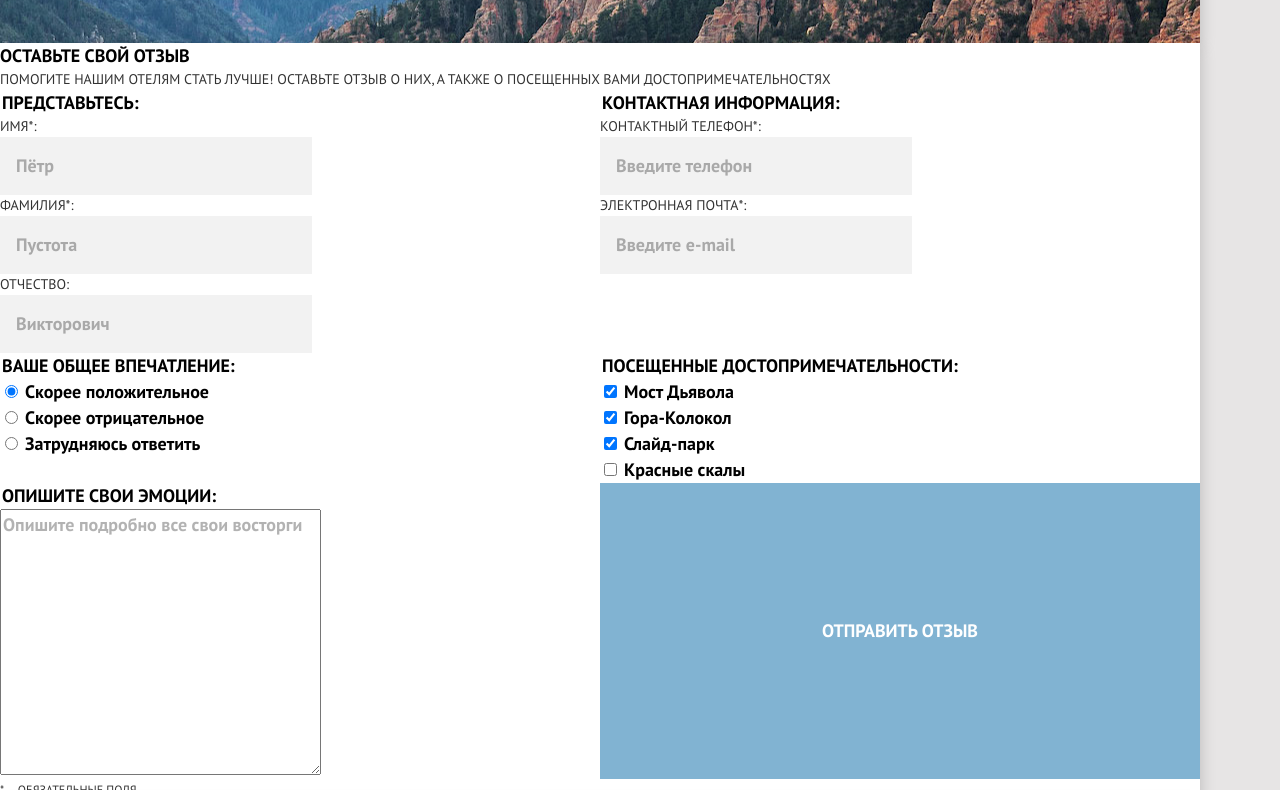
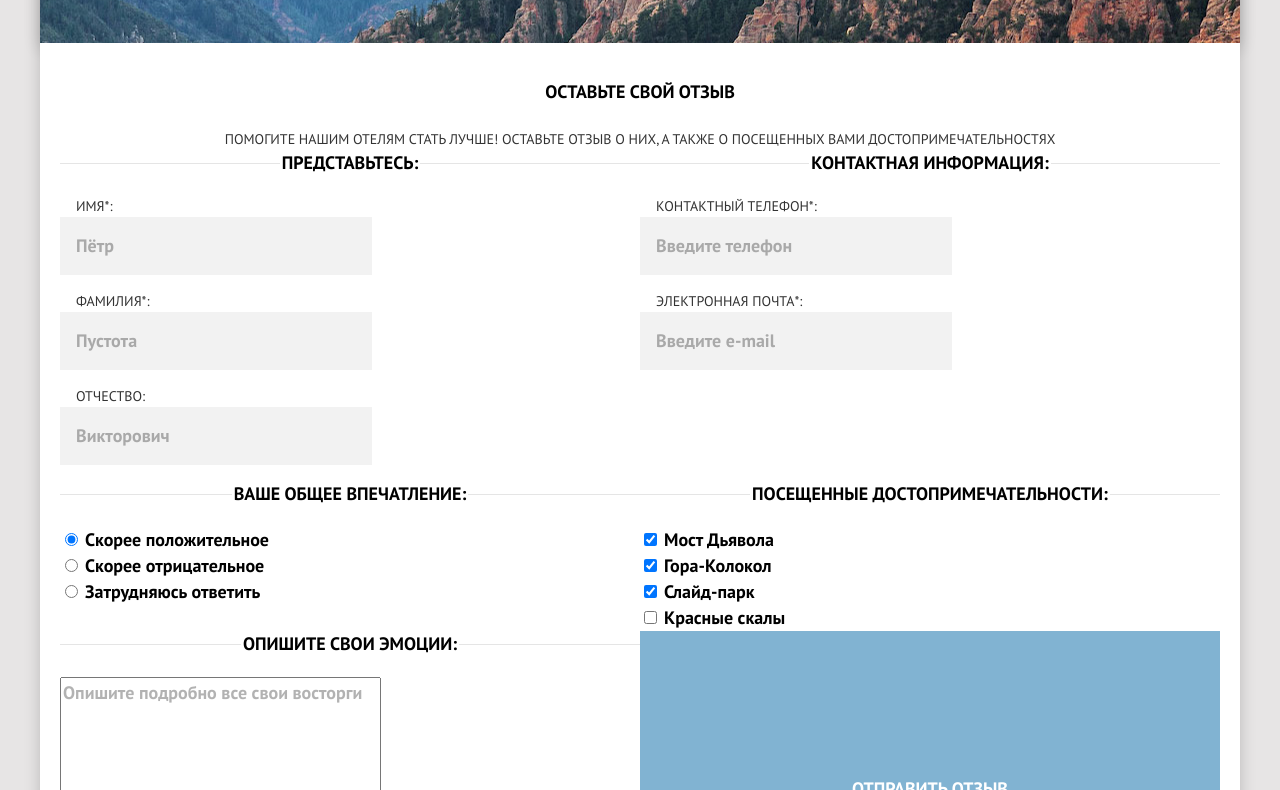
Before and after one commit to htmlacademy-adaptive/260671-sedona-26, a website: page source/form.html in a window 1280 px wide. Shown: the part 171-961 px from the top of the page. Drawn offline with nearby package versions, Linux system fonts and the light colour scheme; files that its build step writes are made by us from their sources.

Commit message:
added paddings and margins to form page

```diff
--- a/source/form.html
+++ b/source/form.html
@@ -7,6 +7,7 @@
     <link rel="stylesheet" href="css/style.css">
   </head>
   <body class="page__body">
+    <div class="page__container">
       <header class="main-header">
         <a class="main-header__logo" href="index.html">
           <img src="img/logo.svg" width="185" height="96" alt="Городок Седона.">
@@ -63,12 +64,12 @@
             </fieldset>
             <fieldset class="feedback__fieldset feedback__form--contact-info feedback-contact-info">
               <legend class="feedback__text">Контактная информация:</legend>
-            <ul class="feedback__list feedback-contact-info__list">
-              <li class="feedback-contact-info__item">
+              <ul class="feedback__list feedback__list--contact-info">
+                <li class="feedback__item--contact-info">
                   <label class="feedback__label" for="feedback-phone">Контактный телефон*:</label>
                   <input class="feedback__input feedback__input-contact" type="text" name="feedback-phone-field" id="feedback-phone" placeholder="Введите телефон" required>
                 </li>
-              <li class="feedback-contact-info__item">
+                <li class="feedback__item--contact-info">
                   <label class="feedback__label" for="feedback-email">Электронная почта*:</label>
                   <input class="feedback__input feedback__input-contact" type="text" name="feedback-email-field" id="feedback-email" placeholder="Введите e-mail" required>
                 </li>
@@ -165,6 +166,7 @@
           </a>
         </div>
       </footer>
+    </div>
   </body>
 
 </html>
--- a/source/less/blocks/advantages.less
+++ b/source/less/blocks/advantages.less
@@ -1,5 +1,4 @@
 .advantages {
-  box-shadow: 0 5px 15px rgba(0, 1, 1, 0.2);
   max-width: @mobile-width;
   background-color: #ffffff;
 
--- a/source/less/blocks/feedback-contact-info.less
+++ /dev/null
@@ -1,4 +0,0 @@
-.feedback-contact-info__item {
-    display: flex;
-    flex-direction: column;
-}
--- a/source/less/blocks/feedback.less
+++ b/source/less/blocks/feedback.less
@@ -1,7 +1,9 @@
 .feedback {
   max-width: @mobile-width;
   background-color: #ffffff;
-  box-shadow: 0 5px 15px rgba(0, 1, 1, 0.2);
+  padding-top: 36px;
+  padding-left: 20px;
+  padding-right: 20px;
 
   @media (min-width: @tablet-width) {
     max-width: @tablet-width;
@@ -53,24 +55,9 @@
 }
 
 .feedback__title {
+  text-align: center;
   margin: 0;
-
-  font-family: "PT Sans", sans-serif;
-  font-size: 18px;
-  line-height: 26px;
-  font-weight: 700;
-  color: #000000;
-  text-transform: uppercase;
-}
-
-.feedback__fieldset {
-  margin: 0;
-  padding: 0;
-  border: none;
-}
-
-.feedback__text {
-  margin: 0;
+  margin-bottom: 24px;
 
   font-family: "PT Sans", sans-serif;
   font-size: 18px;
@@ -81,6 +68,7 @@
 }
 
 .feedback__description {
+  text-align: center;
   margin: 0;
 
   font-family: "PT Sans", sans-serif;
@@ -91,8 +79,29 @@
   text-transform: uppercase;
 }
 
+.feedback__fieldset {
+  margin: 0;
+  padding: 0;
+  border: none;
+  border-top: 1px solid #e5e5e5;
+}
+
+.feedback__text {
+  margin: 0;
+  margin-bottom: 20px;
+  text-align: center;
+
+  font-family: "PT Sans", sans-serif;
+  font-size: 18px;
+  line-height: 26px;
+  font-weight: 700;
+  color: #000000;
+  text-transform: uppercase;
+}
+
 .feedback__label {
   margin: 0;
+  margin-left: 16px;
 
   font-family: "PT Sans", sans-serif;
   font-size: 14px;
@@ -104,6 +113,7 @@
 
 .feedback__input {
   margin: 0;
+  margin-bottom: 16px;
   background-color: #f2f2f2;
   border: none;
   padding: 16px;
@@ -141,6 +151,11 @@
   margin: 0;
   padding: 0;
   list-style-type: none;
+}
+
+.feedback__item--contact-info {
+  display: flex;
+  flex-direction: column;
 }
 
 .feedback__label-radio {
--- a/source/less/blocks/main-footer.less
+++ b/source/less/blocks/main-footer.less
@@ -2,9 +2,11 @@
   display: flex;
   flex-direction: column;
   justify-content: center;
+  align-items: center;
   max-width: @mobile-width;
   background-color: #ffffff;
-  box-shadow: 0 5px 15px rgba(0, 1, 1, 0.2);
+  padding-top: 28px;
+  padding-bottom: 23px;
 
   @media (min-width: @tablet-width) {
     flex-direction: row;
@@ -22,6 +24,7 @@
 
 .main-footer__hashtag {
   margin: 0;
+  margin-bottom: 33px;
 
   font-family: "PT Sans", sans-serif;
   font-size: 18px;
@@ -36,6 +39,7 @@
   display: flex;
   justify-content: center;
   margin: 0;
+  margin-bottom: 40px;
   padding: 0;
   list-style-type: none;
 }
--- a/source/less/blocks/main-header.less
+++ b/source/less/blocks/main-header.less
@@ -1,5 +1,6 @@
 .main-header {
   position: relative;
+  margin: 0 auto;
 }
 
 .main-header__logo {
--- a/source/less/blocks/page.less
+++ b/source/less/blocks/page.less
@@ -1,6 +1,20 @@
 .page__body {
   display: block;
-  margin: 0 auto;
+  margin: 0;
   padding: 0;
   background-color: #e7e5e5;
 }
+
+.page__container {
+  width: @mobile-width;
+  margin: 0 auto;
+  box-shadow: 0 5px 15px rgba(0, 1, 1, 0.2);
+
+  @media (min-width: @tablet-width) {
+    width: @tablet-width;
+  }
+
+  @media (min-width: @desktop-width) {
+    width: @desktop-width;
+  }
+}
--- a/source/less/style.less
+++ b/source/less/style.less
@@ -13,7 +13,6 @@
 @import "blocks/main-footer.less";
 @import "blocks/feedback.less";
 @import "blocks/feedback-full-name.less";
-@import "blocks/feedback-contact-info.less";
 @import "blocks/secondary-intro.less";
 @import "blocks/photo.less";
 @import "blocks/page-title.less";
```
Lines whose indentation alone changed are shown as unchanged.
